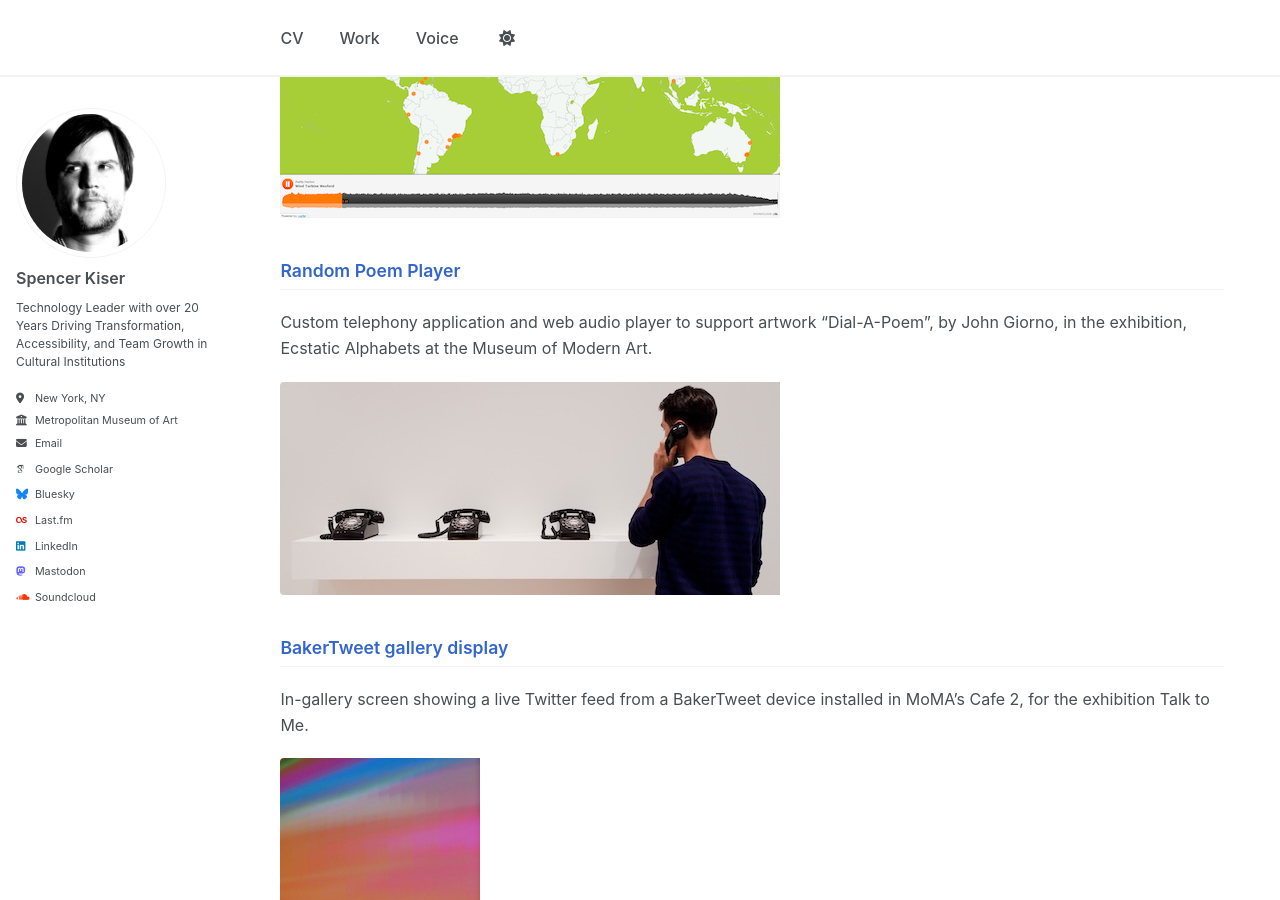
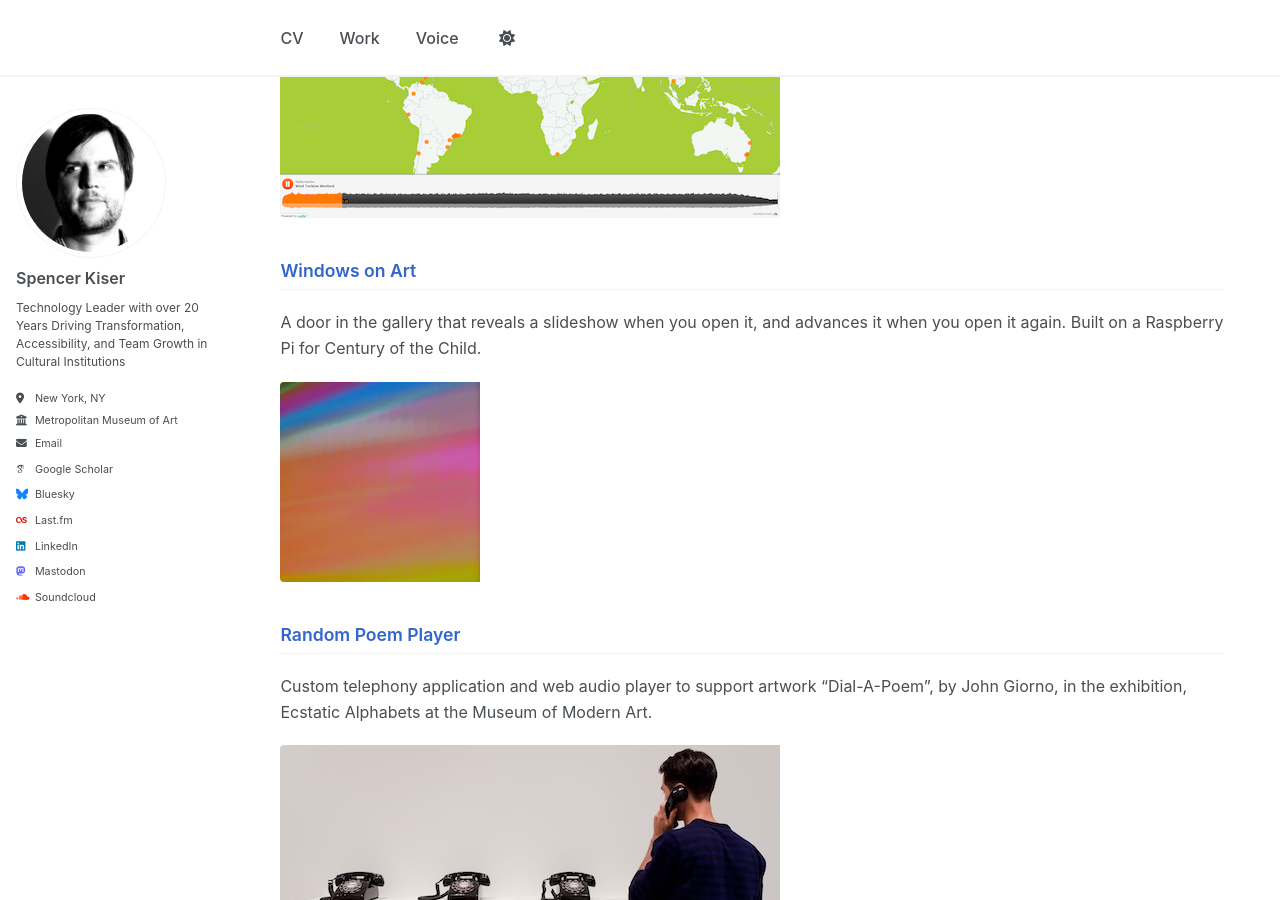
Before and after one commit to spencerk/spencerk.github.io, a Jekyll site: the page built from _pages/work.html, in a window 1280 px wide and 900 px high, scrolled down 2592 px. Built offline with Jekyll 4.4.1, drawn with Linux system fonts in a browser that asks for light colours; some web fonts are replaced.

Commit message:
add Windows on Art, and MoMA and ASCAP detail from Bio.md
Windows on Art: a gallery door that reveals a slideshow when opened and
advances it when opened again, on a Raspberry Pi. Century of the Child,
MoMA, Jul-Nov 2012. This turned out to be the same project as the
undescribed "door" and the bare "Windows on art: raspberry pi" line in
Bio.md, which had been tracked as two separate unknowns.

CV page: the MoMA and both ASCAP roles had dates and no description.
Filled from Bio.md - the lone-dev to contractor to Pivotal Labs pairing
arc, the PHP/MSSQL to Rails/Postgres move onto our own hardware, and the
International Monitoring Unit reconciling revenue against TV guides.

ITMU was the team, International Distribution the department, so the CV
now names both rather than picking one.

```diff
--- a/_pages/cv.md
+++ b/_pages/cv.md
@@ -22,14 +22,17 @@
   Ran the team behind the Met's mobile work: the Met App, the Audio Guide, in-gallery kiosks, and the back-end systems they run on. When sharing data across systems became the bottleneck, we changed course and built Codex, a shared service layer for Museum data.
 * **Media Technology Developer** at [Museum of Modern Art](https://www.moma.org/)
   2007 – 2014
+  Built MoMA's first mobile app, native and mobile web, along with the API behind it, and took it from prototype to production. I started as the only developer, then worked with a contractor, and later as part of a larger team pairing at Pivotal Labs. Replatformed moma.org from PHP and MSSQL to Ruby on Rails and Postgres, and moved it onto our own unix servers on commodity hardware. A large part of the job was in-gallery work built for particular exhibitions.
 * **Technologist** at [WNYC](https://www.wnyc.org/)
   2006 – 2007
 * **Special Projects Technologist** at [AV&C](https://www.av-controls.com/)
   2006 – 2007
 * **Business Analyst, Licensing** at [ASCAP](https://www.ascap.com/)
   2001 – 2005
+  Supported account managers collecting license fees from radio broadcasts, and built the reporting application they used.
 * **Team Lead, International Distribution** at [ASCAP](https://www.ascap.com/)
   1996 – 2001
+  Led the International Monitoring Unit, a team of translators who reconciled international revenue distributions against TV guides.
 * **Webmaster** at [Anthology Film Archives](https://www.anthologyfilmarchives.org/)
   1998 – 2000
 * **Co-founder** at Fluid Ounce Records
--- /dev/null
+++ b/_portfolio/windows-on-art.md
@@ -0,0 +1,20 @@
+---
+layout: single
+title: "Windows on Art"
+date: 2012-07-29
+collection: portfolio
+categories:
+  - hardware
+  - software
+  - MoMA
+institution: MoMA
+excerpt: >-
+  A door in the gallery that reveals a slideshow when you open it, and advances
+  it when you open it again. Built on a Raspberry Pi for Century of the Child.
+---
+
+A door in the gallery.  Open it and a slideshow is revealed behind it.  Open it again and the slideshow advances.
+
+Built on a Raspberry Pi for [*Century of the Child: Growing by Design, 1900–2000*](https://www.moma.org/calendar/exhibitions/1239), at MoMA from July 29 to November 5, 2012.
+
+The same exhibition the [MoMA Studio: Common Senses Sound Map](/portfolio/moma-studio-sound-map/) was built for.
```
